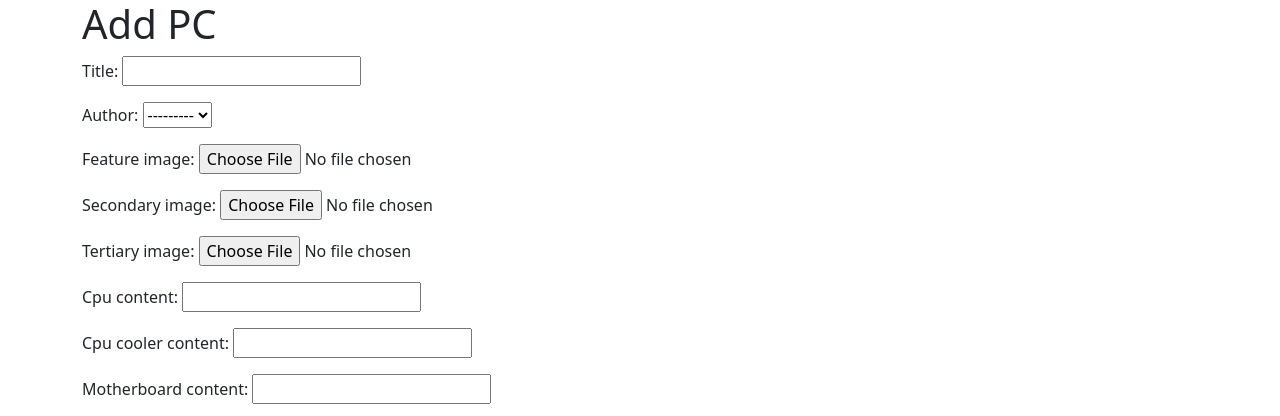
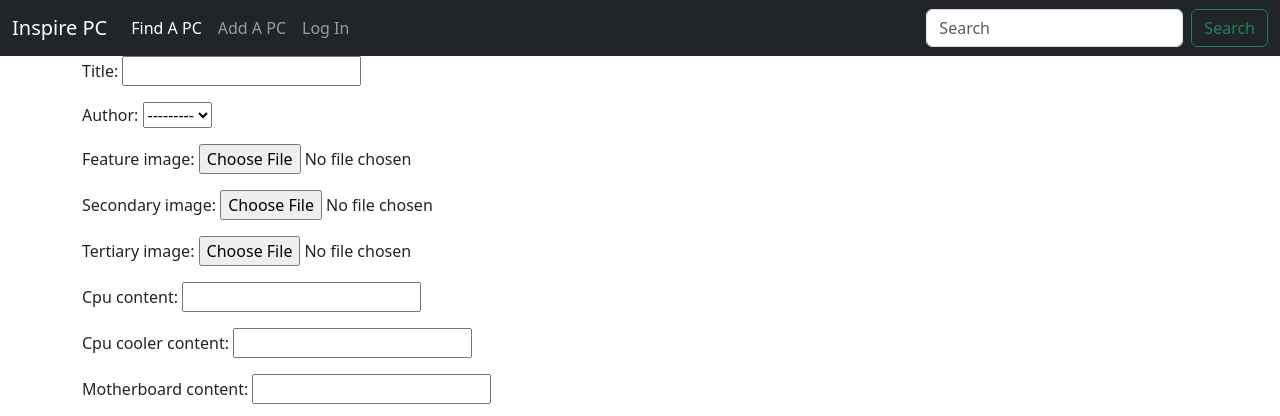
Before and after one commit to camerong-dev/inspire-pc, a Django app: page /add_pc/ in a window 1280 px wide. Shown: the top 416 px of the page. Run offline with Django 3.2, Linux system fonts and the light colour scheme.

Commit message:
Add navbar template

```diff
--- a/templates/base.html
+++ b/templates/base.html
@@ -9,6 +9,32 @@
 
   <body>
 
+    <nav class="navbar navbar-expand-md navbar-dark fixed-top bg-dark">
+  <div class="container-fluid">
+    <a class="navbar-brand" href="#">Inspire PC</a>
+    <button class="navbar-toggler" type="button" data-bs-toggle="collapse" data-bs-target="#navbarCollapse" aria-controls="navbarCollapse" aria-expanded="false" aria-label="Toggle navigation">
+      <span class="navbar-toggler-icon"></span>
+    </button>
+    <div class="collapse navbar-collapse" id="navbarCollapse">
+      <ul class="navbar-nav me-auto mb-2 mb-md-0">
+        <li class="nav-item">
+          <a class="nav-link active" aria-current="page" href="#">Find A PC</a>
+        </li>
+        <li class="nav-item">
+          <a class="nav-link" href="#">Add A PC</a>
+        </li>
+        <li class="nav-item">
+          <a class="nav-link" href="#">Log In</a>
+        </li>
+      </ul>
+      <form class="d-flex" role="search">
+        <input class="form-control me-2" type="search" placeholder="Search" aria-label="Search">
+        <button class="btn btn-outline-success" type="submit">Search</button>
+      </form>
+    </div>
+  </div>
+</nav>
+
     <div class="container">
         {% block content %}
 
```
